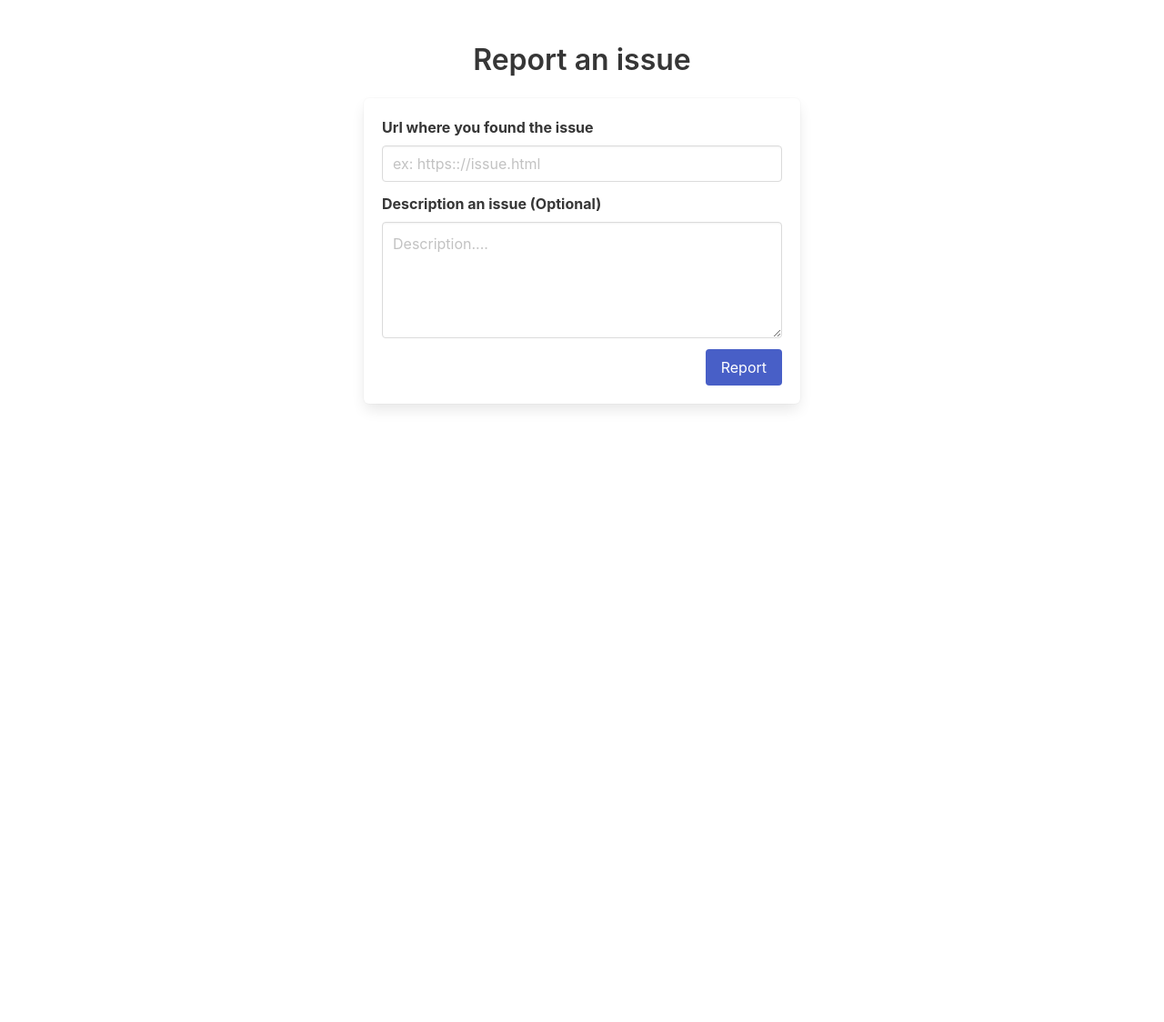
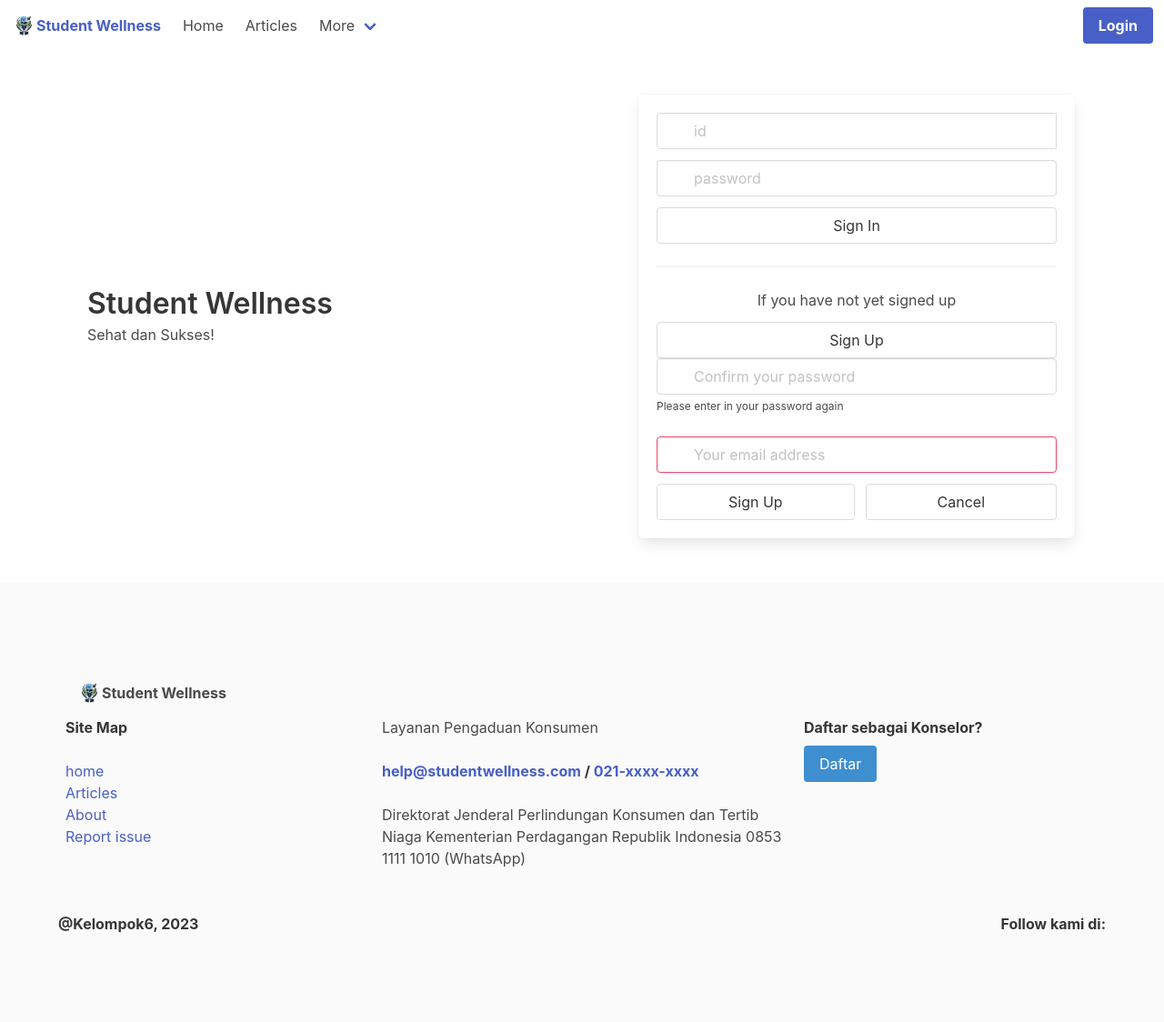
Before and after one commit to rootaditiya/MSIB5project_akhir, a Flask app: page /signin in a window 1280 px wide. Shown: the whole page at 91% size. Before the commit the page ends 450 px from the top, so only its background shows below. Run offline with Flask 3, Linux system fonts and the light colour scheme.

Commit message:
update signin.html

```diff
--- a/templates/signin.html
+++ b/templates/signin.html
@@ -1,49 +1,152 @@
-<!DOCTYPE html>
-<html>
-<head>
-  <meta charset="utf-8">
-  <meta name="viewport" content="width=device-width, initial-scale=1">
-  <title>Hello Bulma!</title>
-  <link rel="stylesheet" href="https://cdn.jsdelivr.net/npm/bulma@0.9.4/css/bulma.min.css">
-</head>
-<body>
+{% extends 'base2.html' %}
+{% block title %}Student Wellness | Sehat dan Sukses{% endblock %}
 
+{% block header %}
+<!-- header -->
+{% endblock %}
+
+{% block content %}
 <section class="section">
+  <div class="columns">
+    <div class="column m-auto">
+      <div class="ml-6">
+        <p class="title block">
+          <strong class="is-info">
+            Student Wellness
+          </strong>
+        </p>
+        <p class="subtitle block">
+          <div class="">
+            Sehat dan Sukses!
+          </div>
+        </p>
+      </div>
+    </div>
+    <div class="column">
+
      <div class="container">
-      <div class="block has-text-centered">
-        <h1 class="title">Report an issue</h1>
+      <div class="box" style="max-width: 480px; margin: auto">
+        <article class="media">
+          <div class="media-content">
+            <div class="content">
+              <div class="field has-addons">
+                <div class="control has-icons-left" style="width: 100%">
+                  <input
+                  id="input-username"
+                  class="input"
+                  type="text"
+                  placeholder="id"
+                  />
+                  <span class="icon is-small is-left"
+                  ><i class="fa fa-user"></i
+                  ></span>
+                </div>
+                <div id="btn-check-dup" class="control is-hidden">
+                  <button class="button is-sparta" onclick="check_dup()">
+                    Check your id
+                  </button>
+                </div>
+              </div>
+              <p id="help-id" class="help is-hidden">
+                For your id, please enter 2-10 English characters, numbers, or
+                the following special characters (._-)
+              </p>
+              <p id="help-id-login" class="help is-danger"></p>
+
+              <div class="field">
+                <div class="control has-icons-left">
+                  <input
+                  id="input-password"
+                  class="input"
+                  type="password"
+                  placeholder="password"
+                  />
+                  <span class="icon is-small is-left"
+                  ><i class="fa fa-lock"></i
+                  ></span>
+                </div>
+                <p id="help-password" class="help is-hidden">
+                  For your password, please enter 8-20 English characters,
+                  numbers, or the following special characters (!@#$%^&*)
+                </p>
+              </div>
+            </div>
+            <div id="div-sign-in-or-up" class="has-text-centered">
+              <nav class="level is-mobile">
+                <button
+                class="level-item button is-sparta"
+                onclick="sign_in()"
+                >
+                Sign In
+              </button>
+
+            </nav>
+            <hr />
+            <h4 class="mb-3">If you have not yet signed up</h4>
+            <nav class="level is-mobile">
+              <button
+              class="level-item button is-sparta is-outlined"
+              onclick="toggle_sign_up()"
+              >
+              Sign Up
+            </button>
+          </nav>
         </div>
 
-      <div class="block has-item-centered">
-        <div class="box" style="max-width: 30em; margin: auto;">
-
+        <div id="sign-up-box" class="">
+          <div class="mb-5">
             <div class="field">
-            <label class="label">Url where you found the issue</label>
-            <div class="control">
-              <input class="input" type="text" placeholder="ex: https:://issue.html">
+              <div class="control has-icons-left" style="width: 100%">
+                <input
+                id="input-password2"
+                class="input"
+                type="password"
+                placeholder="Confirm your password"
+                />
+                <span class="icon is-small is-left"
+                ><i class="fa fa-lock"></i
+                ></span>
+              </div>
+              <p id="help-password2" class="help">
+                Please enter in your password again
+              </p>
             </div>
           </div>
+          <div class="field">
+            <div class="control has-icons-left has-icons-right">
+              <input class="input is-danger" type="email" placeholder="Your email address" value="">
+              <span class="icon is-small is-left">
+                <i class="fas fa-envelope"></i>
+              </span>
+              <span class="icon is-small is-right">
+                <i class="fas fa-exclamation-triangle"></i>
+              </span>
+            </div>
+            <p class="help is-danger is-hidden">This email is invalid</p>
+          </div>
+          <nav class="level is-mobile">
+            <button
+            class="level-item button is-sparta"
+            onclick="sign_up()"
+            >
+            Sign Up
+          </button>
+          <button
+          class="level-item button is-sparta is-outlined"
+          onclick="toggle_sign_up()"
+          >
+          Cancel
+        </button>
 
-          <div class="field">
-            <label class="label">Description an issue (Optional)</label>
-            <div class="control">
-              <textarea class="textarea" placeholder="Description...."></textarea>
+      </nav>
     </div>
   </div>
-
-          <nav class="level">
-            <div class="level-left"></div>
-            <div class="level-right">
-              <div class="leve-item">
-                <button class="button is-link">Report</button>
+</article>
 </div>
 </div>
-          </nav>
 
 </div>
 
 </div>
-    </div>
 </section>
-</body>
-</html>
+{% endblock %}
```
Lines whose indentation alone changed are shown as unchanged.
